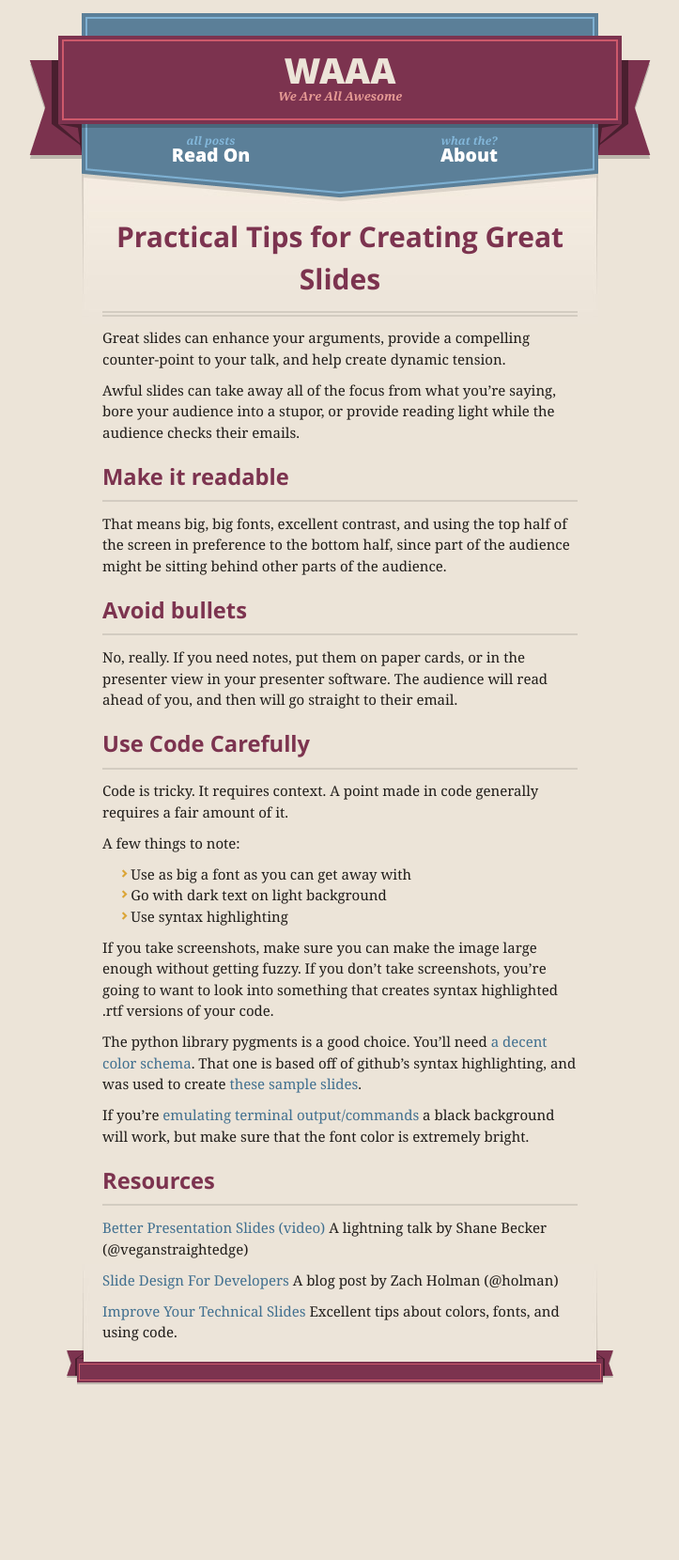
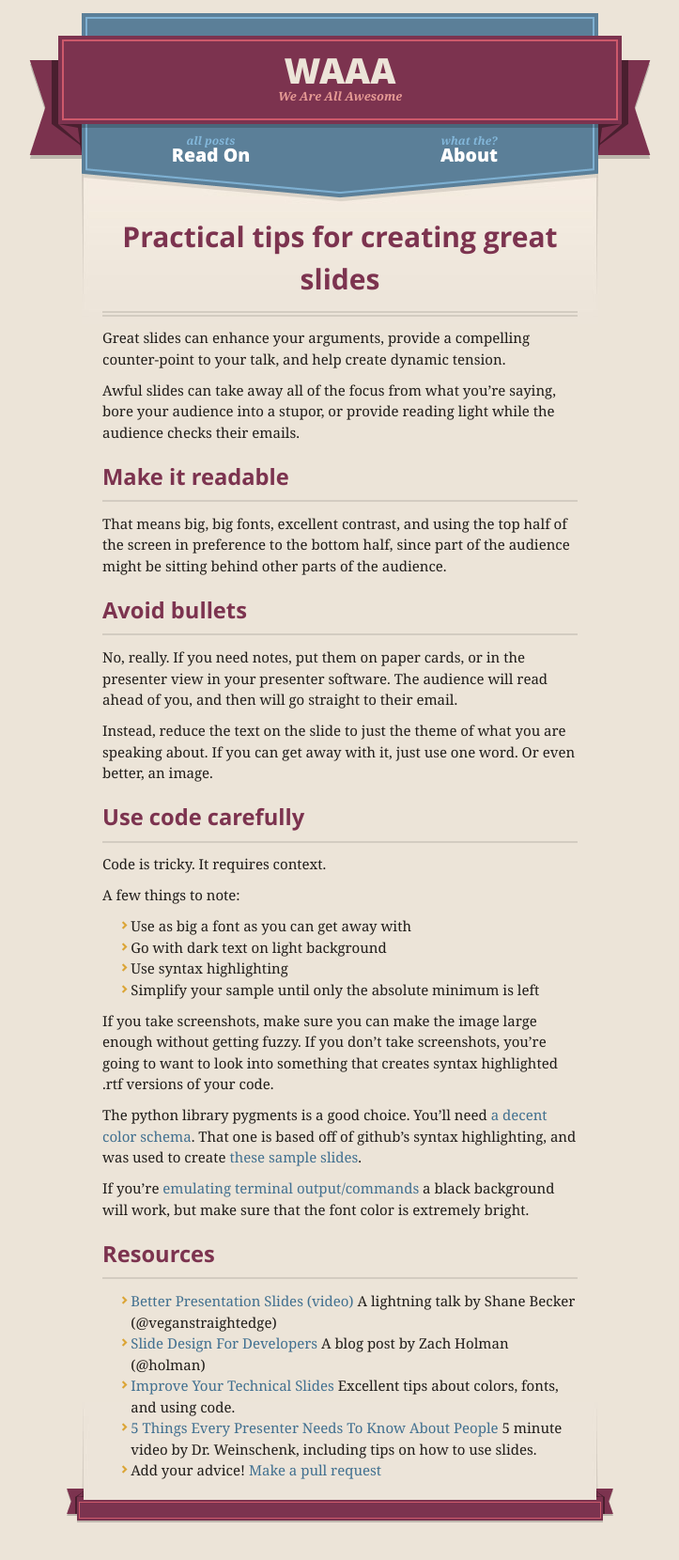
Before and after one commit to janl/waaa, a Jekyll site: the page built from _posts/2012-06-22-practical-tips-for-creating-great-slides.md, in a window 1280 px wide. Shown: the whole page at 94% size, without its empty margins (278-1001 px from the left). Built offline with Jekyll 4.4.1, drawn with Linux system fonts in a browser that asks for light colours; nearby versions of some CDN libraries; comment, search, counter and statistics services are not loaded; before the commit the page ends 1513 px from its top, so only the background shows below that.

Commit message:
a few more notes on slides

```diff
--- a/_posts/2012-06-22-practical-tips-for-creating-great-slides.md
+++ b/_posts/2012-06-22-practical-tips-for-creating-great-slides.md
@@ -1,6 +1,6 @@
 ---
 layout: main
-title: Practical Tips for Creating Great Slides
+title: Practical tips for creating great slides
 ---
 
 # {{ page.title }}
@@ -22,15 +22,19 @@ of the audience.
 No, really. If you need notes, put them on paper cards, or in the presenter view in your presenter software.
 The audience will read ahead of you, and then will go straight to their email.
 
-## Use Code Carefully
+Instead, reduce the text on the slide to just the theme of what you are speaking about.
+If you can get away with it, just use one word. Or even better, an image.
 
-Code is tricky. It requires context. A point made in code generally requires a fair amount of it.
+## Use code carefully
+
+Code is tricky. It requires context. <!-- A point made in code generally requires a fair amount of it. -->
 
 A few things to note:
 
 * Use as big a font as you can get away with
 * Go with dark text on light background
 * Use syntax highlighting
+* Simplify your sample until only the absolute minimum is left
 
 If you take screenshots, make sure you can make the image large enough without getting fuzzy.
 If you don't take screenshots, you're going to want to look into something that creates syntax highlighted
@@ -44,11 +48,12 @@ If you're [emulating terminal output/commands](http://www.slideshare.net/kytriny
 
 ## Resources
 
-[Better Presentation Slides (video)](http://www.youtube.com/watch?v=QO0cM48LliI)
+* [Better Presentation Slides (video)](http://www.youtube.com/watch?v=QO0cM48LliI)
 A lightning talk by Shane Becker (@veganstraightedge)
-
-[Slide Design For Developers](http://zachholman.com/posts/slide-design-for-developers/)
+* [Slide Design For Developers](http://zachholman.com/posts/slide-design-for-developers/)
 A blog post by Zach Holman (@holman)
-
-[Improve Your Technical Slides](http://nubyonrails.com/articles/improve-your-technical-slides)
+* [Improve Your Technical Slides](http://nubyonrails.com/articles/improve-your-technical-slides)
 Excellent tips about colors, fonts, and using code.
+* [5 Things Every Presenter Needs To Know About People](http://vimeo.com/44267609)
+5 minute video by Dr. Weinschenk, including tips on how to use slides.
+* Add your advice! [Make a pull request](https://github.com/janl/waaa)
```
